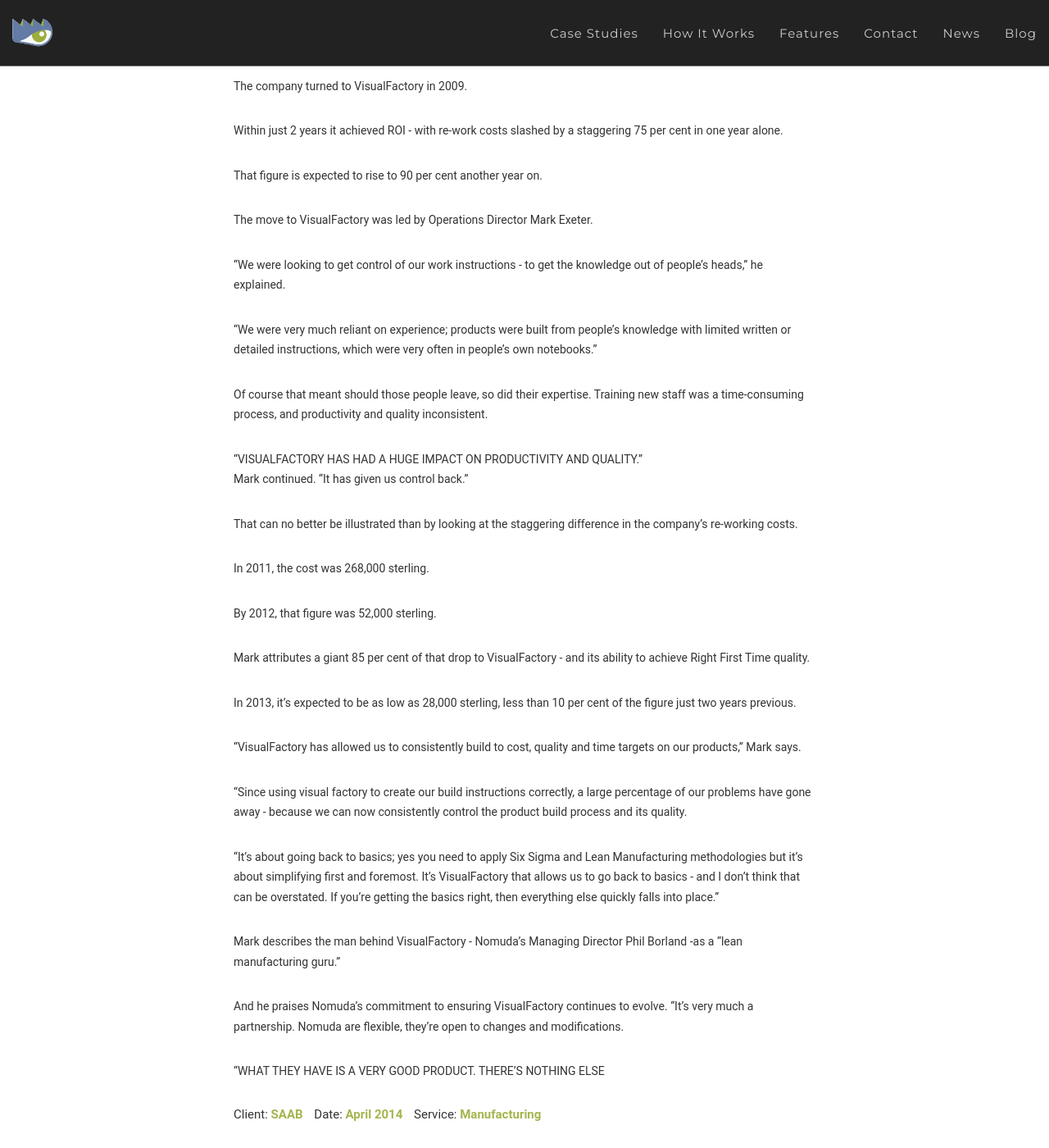
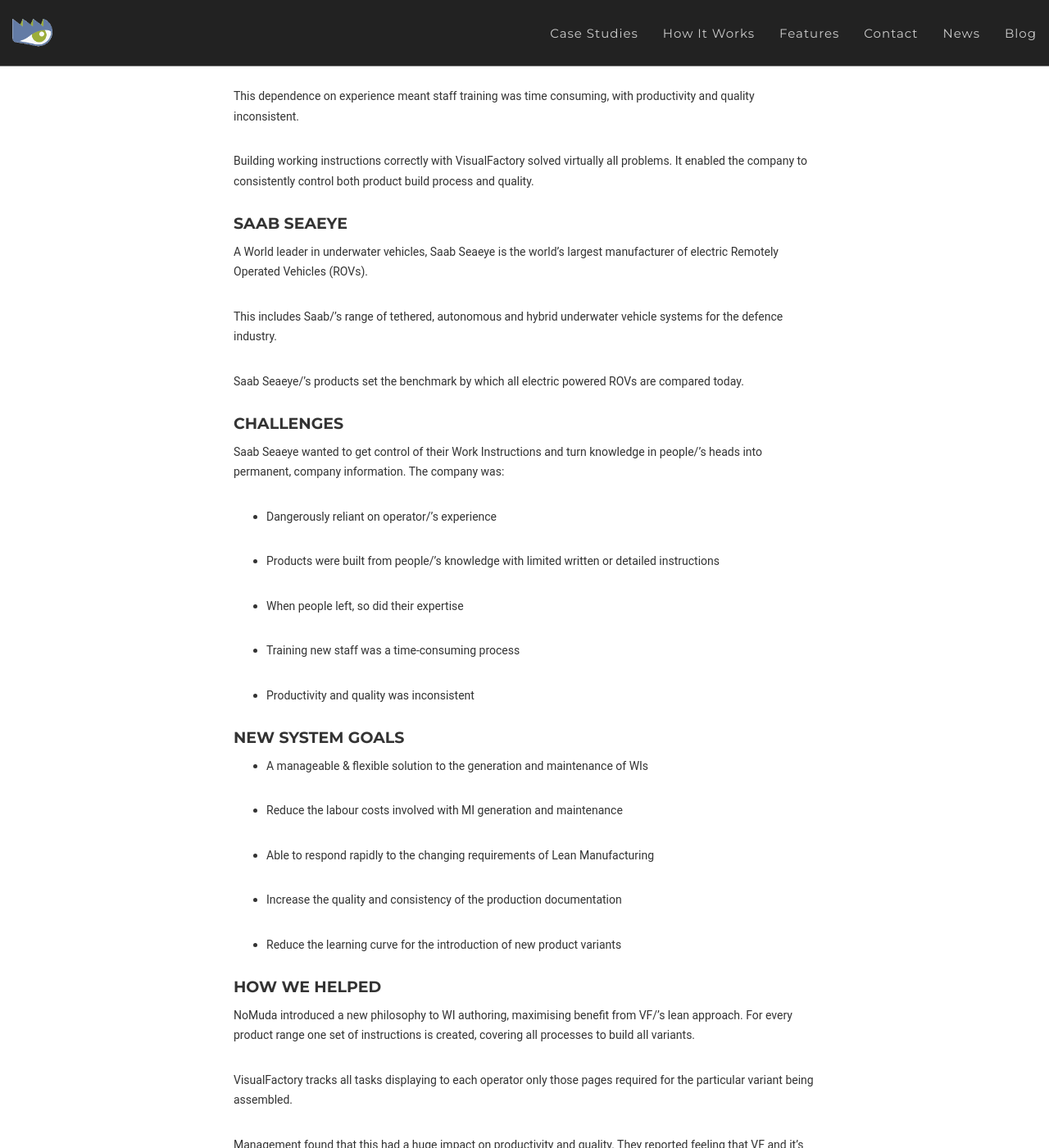
Before and after one commit to ASCNomuda/ascnomuda.github.io, a Jekyll site: the page built from _posts/2017-01-06-visualise-a-simpler-way-to-lean-manufacturing.md, in a window 1280 px wide and 1400 px high, scrolled down 764 px. Shown: the whole window at 82% size. Built offline with Jekyll 4.4.1, drawn with Linux system fonts in a browser that asks for light colours; some web fonts are replaced; some of the changed text lies outside the part shown.

Commit message:
Add files via upload

```diff
--- a/_posts/2017-01-06-visualise-a-simpler-way-to-lean-manufacturing.md
+++ b/_posts/2017-01-06-visualise-a-simpler-way-to-lean-manufacturing.md
@@ -1,7 +1,7 @@
 ---
 encoding: utf-8
-title: Visualise a simpler way to lean manufacturing
-subtitle: VisualFactory has a proven track record...
+title: Saab Seaeye Case Study
+subtitle: Summary
 layout: post
 modal-id: 5
 date: 2017-01-06 10:00:00
@@ -11,50 +11,67 @@ alt: Submersible
 project-date: April 2014
 client: SAAB
 category: Manufacturing
-description: "Saab Seaeye is the world's largest manufacturer of electric Remotely Operated Vehicles (ROVs) and now includes Saab's underwater vehicle range of tethered, autonomous and hybrid underwater vehicle systems for the defence industry. It sets the benchmark by which all electric powered ROVs are compared today."
+description-heading:
+description:
 ---
+#### The Results
 
+<div class="figure">75%</div>
+<strong>1st year cost reduction</strong>
 
-CASE STUDY: SAAB SEAEYE, WORLD LEADER IN UNDERWATER VEHICLES.
-<br>Seaeye submersible
+<div class="figure">90%</div>
+<strong>expected 2nd year cost reduction</strong>
 
-Saab Seaeye is the world's largest manufacturer of electric Remotely Operated Vehicles (ROVs) and now includes Saab's underwater vehicle range of tethered, autonomous and hybrid underwater vehicle systems for the defence industry. It sets the benchmark by which all electric powered ROVs are compared today.
+#### Summary
 
-The company turned to VisualFactory in 2009.
+Saab Seaeye had become very reliant on staff knowledge; little production information was written down, most of it jotted in operator/'s notebooks.
 
-Within just 2 years it achieved ROI - with re-work costs slashed by a staggering 75 per cent in one year alone.
+If staff left, so did their knowledge. The company wanted to get information out of heads and into a proper system.
 
-That figure is expected to rise to 90 per cent another year on.
+This dependence on experience meant staff training was time consuming, with productivity and quality inconsistent.
 
-The move to VisualFactory was led by Operations Director Mark Exeter.
+Building working instructions correctly with VisualFactory solved virtually all problems. It enabled the company to consistently control both product build process and quality.
 
-"We were looking to get control of our work instructions - to get the knowledge out of people's heads," he explained.
+#### Saab Seaeye
 
-"We were very much reliant on experience; products were built from people's knowledge with limited written or detailed instructions, which were very often in people's own notebooks."
+A World leader in underwater vehicles, Saab Seaeye is the world's largest manufacturer of electric Remotely Operated Vehicles (ROVs).
 
-Of course that meant should those people leave, so did their expertise. Training new staff was a time-consuming process, and productivity and quality inconsistent.
+This includes Saab/'s range of tethered, autonomous and hybrid underwater vehicle systems for the defence industry.
 
-"VISUALFACTORY HAS HAD A HUGE IMPACT ON PRODUCTIVITY AND QUALITY."
-<br>Mark continued. "It has given us control back."
+Saab Seaeye/'s products set the benchmark by which all electric powered ROVs are compared today.
 
-That can no better be illustrated than by looking at the staggering difference in the company's re-working costs.
+#### Challenges
 
-In 2011, the cost was 268,000 sterling.
+Saab Seaeye wanted to get control of their Work Instructions and turn knowledge in people/'s heads into permanent, company information. The company was:
 
-By 2012, that figure was 52,000 sterling.
+* Dangerously reliant on operator/'s experience
 
-Mark attributes a giant 85 per cent of that drop to VisualFactory - and its ability to achieve Right First Time quality.
+* Products were built from people/'s knowledge with limited written or detailed instructions
 
-In 2013, it's expected to be as low as 28,000 sterling, less than 10 per cent of the figure just two years previous.
+* When people left, so did their expertise
 
-"VisualFactory has allowed us to consistently build to cost, quality and time targets on our products," Mark says.
+* Training new staff was a time-consuming process
 
-"Since using visual factory to create our build instructions correctly, a large percentage of our problems have gone away - because we can now consistently control the product build process and its quality.
+* Productivity and quality was inconsistent
 
-"It's about going back to basics; yes you need to apply Six Sigma and Lean Manufacturing methodologies but it's about simplifying first and foremost. It's VisualFactory that allows us to go back to basics - and I don't think that can be overstated. If you're getting the basics right, then everything else quickly falls into place."
+#### New System Goals
 
-Mark describes the man behind VisualFactory - Nomuda's Managing Director Phil Borland -as a "lean manufacturing guru."
+* A manageable & flexible solution to the generation and maintenance of WIs
 
-And he praises Nomuda's commitment to ensuring VisualFactory continues to evolve. "It's very much a partnership. Nomuda are flexible, they're open to changes and modifications.
+* Reduce the labour costs involved with MI generation and maintenance
 
-"WHAT THEY HAVE IS A VERY GOOD PRODUCT. THERE'S NOTHING ELSE
+* Able to respond rapidly to the changing requirements of Lean Manufacturing
+
+* Increase the quality and consistency of the production documentation
+
+* Reduce the learning curve for the introduction of new product variants
+
+#### How We Helped
+
+NoMuda introduced a new philosophy to WI authoring, maximising benefit from VF/'s lean approach. For every product range one set of instructions is created, covering all processes to build all variants.
+
+VisualFactory tracks all tasks displaying to each operator only those pages required for the particular variant being assembled.
+
+Management found that this had a huge impact on productivity and quality. They reported feeling that VF and it's lean approach had 'given them control back', and that 'problems had just gone away'.
+
+It was found that they could now build accurately to cost, quality and time targets.
```
Also changed, not shown: _posts/2016-10-18-isnt-it-time-you-reaped-the-rewards.md (+2 -1 lines), _posts/2016-10-21-visualfactory-at-hypertherm.md (+2 -1 lines), _posts/2016-11-12-visualise-a-simpler-way-to-lean-manufacturing.md (+3 -2 lines), _posts/2016-11-26-showcasing-visualfactory.md (+2 -1 lines).
